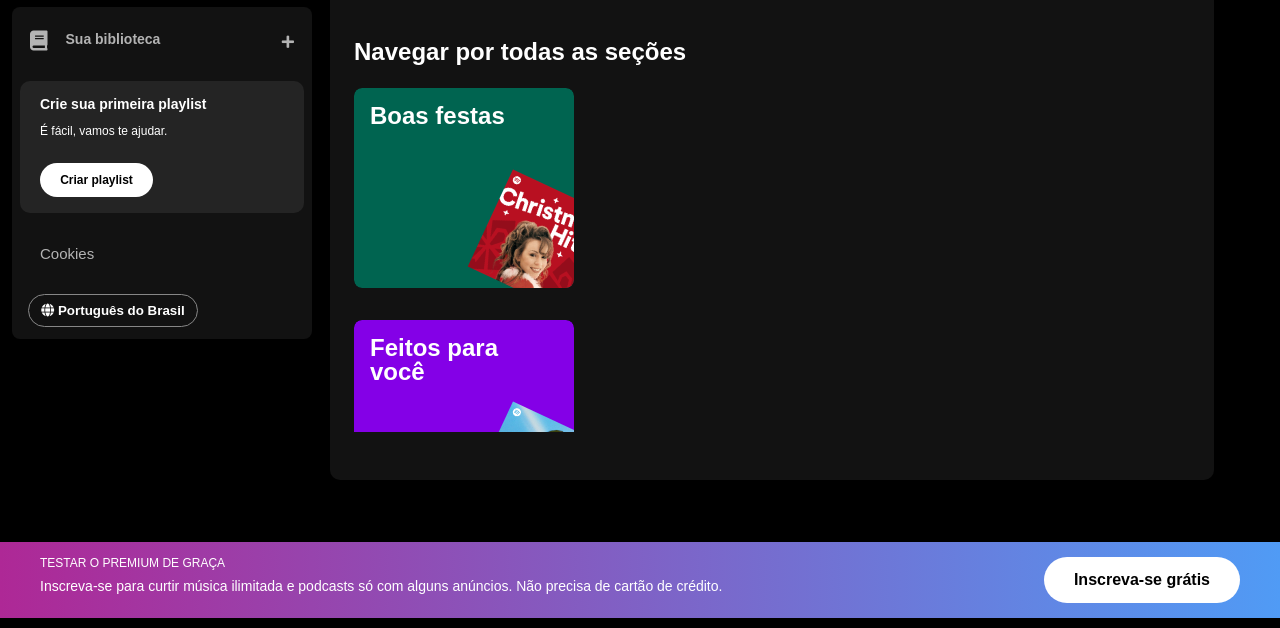
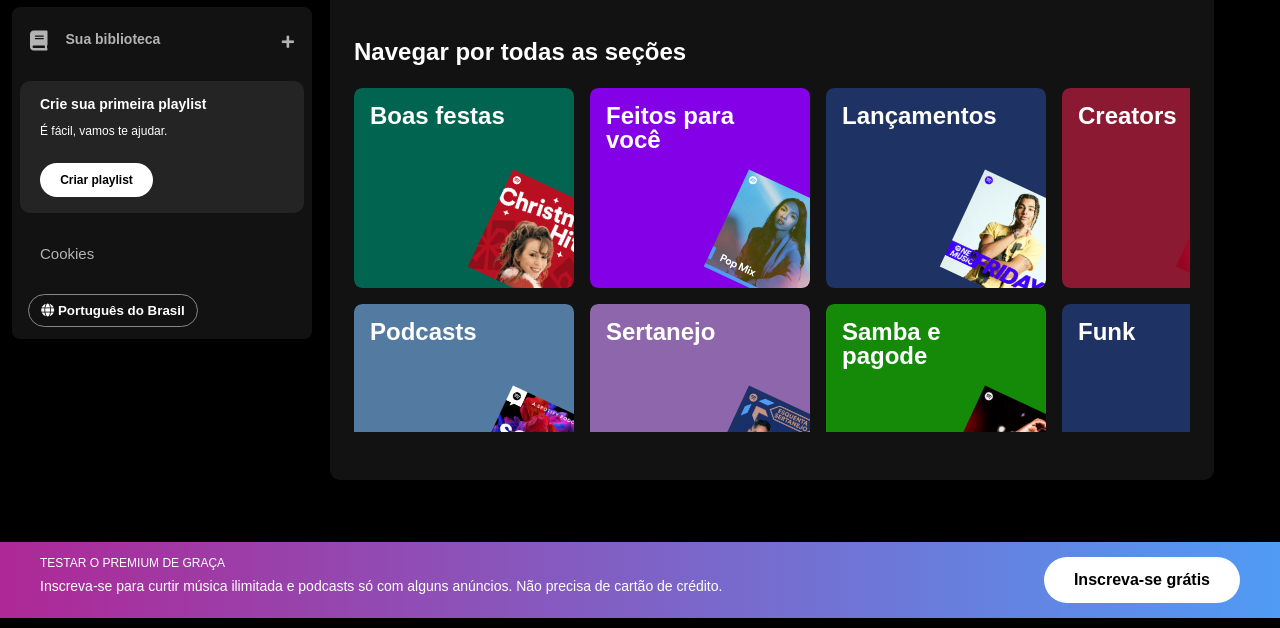
Before and after one commit to marcoasxd/Clone-Spotify, a plain HTML site: page index.html in a window 1280 px wide. Shown: the part 182-810 px from the top of the page. Drawn offline with Linux system fonts and the light colour scheme; a script that the page names is missing.

Commit message:
Fixing the grid

```diff
--- a/src/styles/main-content.css
+++ b/src/styles/main-content.css
@@ -150,18 +150,19 @@
 /* FIM SCROLL */
 
 .offer__list-item {
-  /* display: grid;
+  display: grid;
   justify-items: center;
   grid-template-columns: 1fr 1fr 1fr 1fr 1fr;
   grid-gap: 16px;
   gap: 16px;
-  margin-bottom: 16px; */
-
-  /* CODIGO COM JS CALCULANDO OS CARDS POR COLUNA */
-  display: grid;  /* define o modelo de layout do elemento como uma grade */
+  margin-bottom: 16px;
+  /*
+  CODIGO COM JS CALCULANDO OS CARDS POR COLUNA
+  display: grid;  /* define o modelo de layout do elemento como uma grade
   gap: 16px;
-  grid-gap: 32px;  /* não é usado mais */
+  grid-gap: 32px;   não é usado mais
   margin: 0 auto;
+  */
 }
 
 /* POSITION */
```
